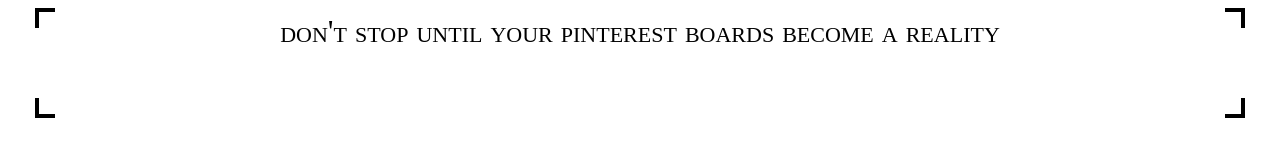
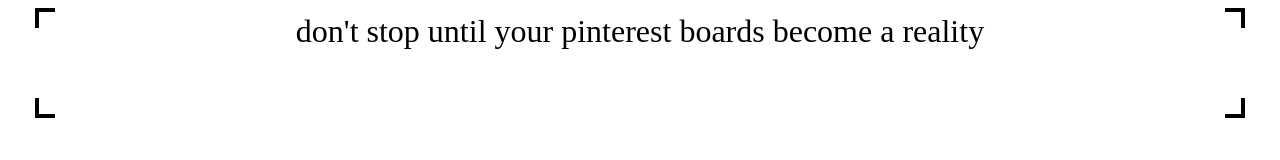
Before and after one commit to shierapsalm/notion_widgets, a plain HTML site: page index.html in a window 1280 px wide. Drawn offline with Linux system fonts and the light colour scheme.

Commit message:
Update index.html

```diff
--- a/index.html
+++ b/index.html
@@ -14,7 +14,7 @@
             text-align: center;
                 max-width: 95%;
             margin: auto;
-            font-variant-caps: petite-caps;
+            text-transform: lowercase;
             font-size: 2em;
 
         }
```
